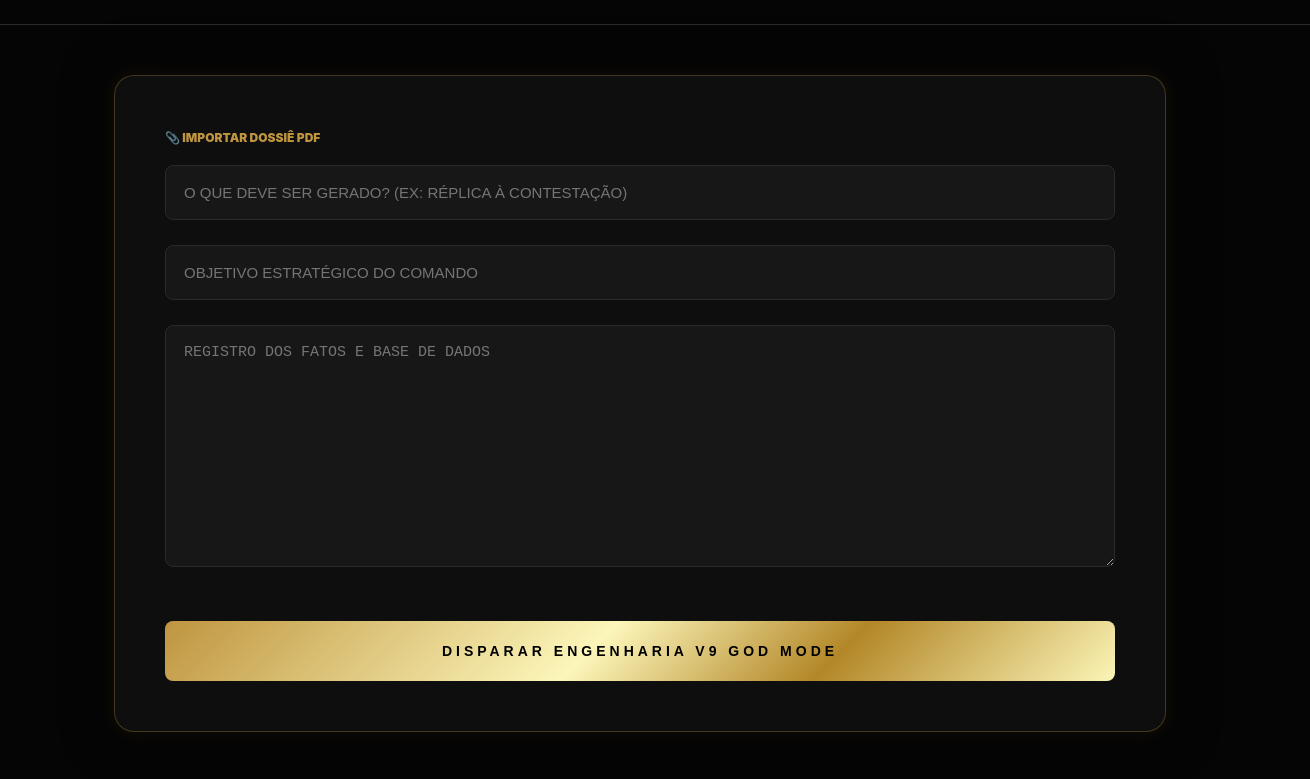
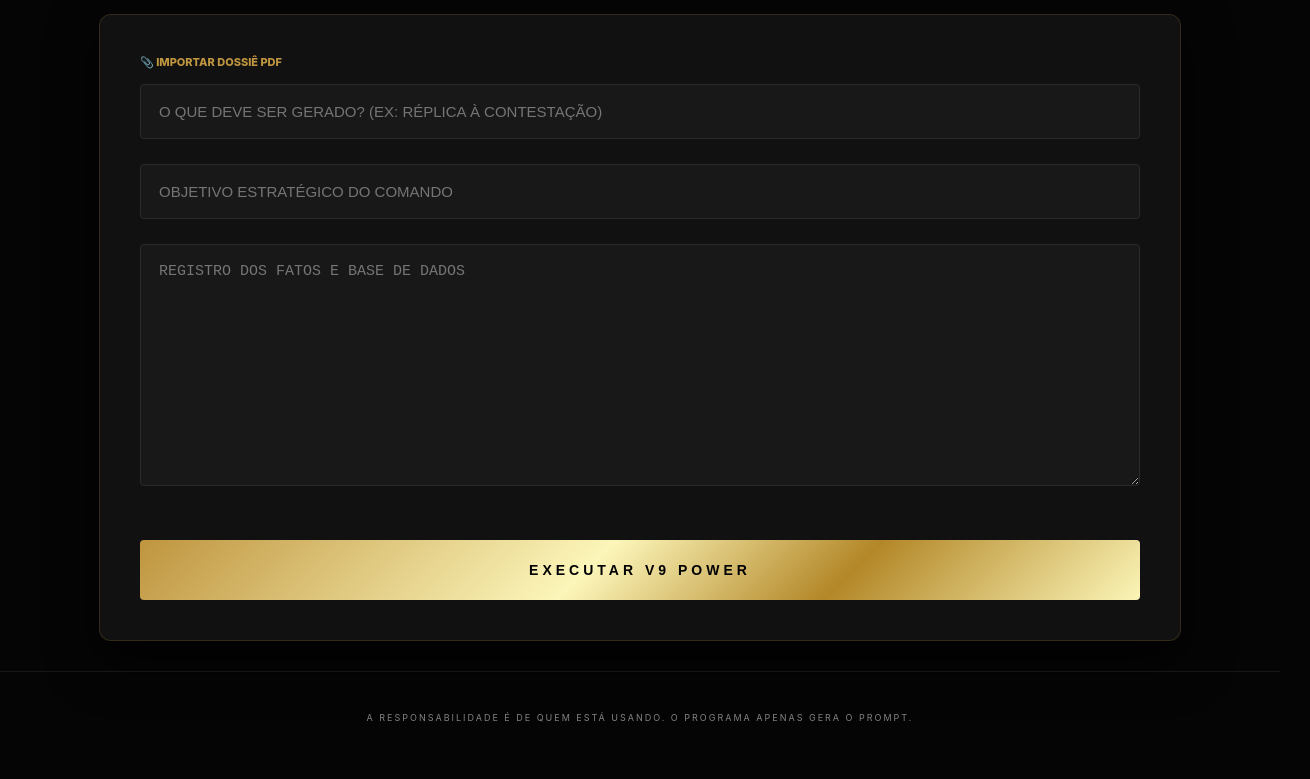
Before and after one commit to cassiakelly995-lab/meu-app, a plain HTML site: page v25.html in a window 1280 px wide. Shown: the part 72-851 px from the top of the page, 1310 px wide, since content can reach past the window. Drawn offline with Linux system fonts and the light colour scheme.

Commit message:
Update v25.html

```diff
--- a/v25.html
+++ b/v25.html
@@ -10,23 +10,20 @@
     <style>
         :root {
             --bg: #050505;
-            --card: rgba(15, 15, 15, 0.95);
+            --card: rgba(18, 18, 18, 0.98);
             --text: #ffffff;
             --gold: linear-gradient(135deg, #bf953f 0%, #fcf6ba 45%, #b38728 70%, #fbf5b7 100%);
             --border: #2a2a2a;
         }
         .light-mode {
             --bg: #fdfdfd;
-            --card: rgba(255, 255, 255, 0.9);
+            --card: rgba(255, 255, 255, 0.95);
             --text: #1a1a1a;
             --border: #e0e0e0;
         }
         body {
-            margin: 0;
-            background: var(--bg);
-            color: var(--text);
-            font-family: 'Inter', 'Segoe UI', sans-serif;
-            transition: all 0.4s ease;
+            margin: 0; background: var(--bg); color: var(--text);
+            font-family: 'Inter', sans-serif; transition: 0.4s;
             display: flex; flex-direction: column; min-height: 100vh;
         }
         #app-content, #revogado, #carregando { display: none; flex-grow: 1; flex-direction: column; align-items: center; justify-content: center; }
@@ -34,34 +31,28 @@
         .logo-v9 {
             font-size: 22px; font-weight: 900; letter-spacing: 8px;
             background: var(--gold); -webkit-background-clip: text; -webkit-text-fill-color: transparent;
-            text-transform: uppercase; margin-bottom: 10px;
+            text-transform: uppercase; margin: 30px 0;
         }
         .glass-panel {
-            background: var(--card);
-            width: 90%; max-width: 950px;
-            border-radius: 20px;
-            border: 1px solid rgba(191, 149, 63, 0.3);
-            padding: 50px;
-            box-shadow: 0 0 50px rgba(0,0,0,0.5), 0 0 20px rgba(191, 149, 63, 0.1);
-            backdrop-filter: blur(15px);
-            margin: 30px 0;
+            background: var(--card); width: 92%; max-width: 1000px;
+            border-radius: 12px; border: 1px solid rgba(191, 149, 63, 0.2);
+            padding: 40px; box-shadow: 0 20px 50px rgba(0,0,0,0.8);
+            backdrop-filter: blur(10px); margin-bottom: 30px;
         }
         .btn-supreme {
             width: 100%; background: var(--gold); color: #000; border: none;
-            padding: 22px; border-radius: 8px; font-weight: 900; cursor: pointer;
+            padding: 22px; border-radius: 4px; font-weight: 900; cursor: pointer;
             text-transform: uppercase; letter-spacing: 4px; font-size: 14px;
-            margin-top: 25px; transition: 0.3s ease;
+            margin-top: 25px;
         }
-        .btn-supreme:hover { transform: translateY(-3px); box-shadow: 0 10px 20px rgba(179, 135, 40, 0.3); }
         input, textarea {
-            width: 100%; background: rgba(128,128,128,0.08); border: 1px solid var(--border);
-            padding: 18px; border-radius: 8px; color: var(--text); font-size: 15px;
-            box-sizing: border-box; margin-bottom: 25px; outline: none; transition: 0.3s;
+            width: 100%; background: rgba(255,255,255,0.03); border: 1px solid var(--border);
+            padding: 18px; border-radius: 4px; color: var(--text); font-size: 15px;
+            box-sizing: border-box; margin-bottom: 25px; outline: none;
         }
-        input:focus { border-color: #bf953f; background: rgba(191, 149, 63, 0.05); }
-        .toggle-btn { position: fixed; top: 25px; right: 25px; background: none; border: 1px solid var(--border); color: var(--text); padding: 10px; border-radius: 10px; cursor: pointer; z-index: 100; }
-        footer { padding: 40px; text-align: center; font-size: 10px; opacity: 0.5; letter-spacing: 3px; line-height: 2; border-top: 1px solid var(--border); width: 100%; box-sizing: border-box; }
-        .pdf-label { color: #bf953f; font-weight: 900; cursor: pointer; font-size: 12px; margin-bottom: 20px; display: inline-block; text-transform: uppercase; }
+        .toggle-btn { position: absolute; top: 25px; right: 25px; background: none; border: 1px solid var(--border); color: var(--text); padding: 8px 15px; border-radius: 5px; cursor: pointer; font-size: 10px; letter-spacing: 1px; }
+        footer { padding: 40px; text-align: center; font-size: 9px; opacity: 0.5; letter-spacing: 2px; border-top: 1px solid var(--border); width: 100%; box-sizing: border-box; }
+        .pdf-link { color: #bf953f; font-weight: 800; cursor: pointer; font-size: 11px; text-transform: uppercase; display: block; text-align: left; margin-bottom: 15px; }
     </style>
 </head>
 <body>
@@ -70,41 +61,35 @@
 
 <div id="carregando">
     <div class="logo-v9">V9 POWER ELITE</div>
-    <div style="width: 50px; height: 2px; background: var(--gold); animation: pulse 1.5s infinite;"></div>
 </div>
 
 <div id="app-content">
-    <nav style="padding: 30px; border-bottom: 1px solid var(--border); width: 100%; text-align: center;">
-        <div class="logo-v9">V9 POWER ELITE</div>
-    </nav>
-    <main style="width: 100%; display: flex; flex-direction: column; align-items: center; padding: 20px; box-sizing: border-box;">
+    <div class="logo-v9">V9 POWER ELITE</div>
+    <main style="width: 100%; display: flex; flex-direction: column; align-items: center; padding: 0 20px; box-sizing: border-box;">
         <div class="glass-panel">
-            <span class="pdf-label" onclick="document.getElementById('pdf-up').click()">📎 IMPORTAR DOSSIÊ PDF</span>
+            <span class="pdf-link" onclick="document.getElementById('pdf-up').click()">📎 IMPORTAR DOSSIÊ PDF</span>
             <input type="file" id="pdf-up" accept="application/pdf" style="display:none" onchange="lerPDF(this)">
 
             <input type="text" id="gerado" placeholder="O QUE DEVE SER GERADO? (EX: RÉPLICA À CONTESTAÇÃO)">
             <input type="text" id="destino" placeholder="OBJETIVO ESTRATÉGICO DO COMANDO">
             <textarea id="fatos" rows="12" placeholder="REGISTRO DOS FATOS E BASE DE DADOS"></textarea>
 
-            <button class="btn-supreme" onclick="gerar()">DISPARAR ENGENHARIA V9 GOD MODE</button>
+            <button class="btn-supreme" onclick="gerar()">EXECUTAR V9 POWER</button>
 
-            <div id="res-box" style="display:none; margin-top:50px; border-top: 1px solid var(--border); padding-top: 30px;">
-                <div class="logo-v9" style="font-size: 12px; margin-bottom: 15px;">RESULTADO DE RIGOR MÁXIMO</div>
-                <textarea id="res" style="height:400px; background: rgba(0,0,0,0.2); border-color: #bf953f; color: #fcf6ba; font-family: 'Courier New', monospace;"></textarea>
-                <button class="btn-supreme" onclick="baixar()">EXPORTAR PARA MICROSOFT WORD (.DOC)</button>
+            <div id="res-box" style="display:none; margin-top:40px;">
+                <textarea id="res" style="height:400px; border-color: #bf953f; color: #fcf6ba;" readonly></textarea>
+                <button class="btn-supreme" onclick="baixar()">BAIXAR EM WORD (.DOC)</button>
             </div>
         </div>
     </main>
     <footer>
-        CÁSSIA PROMPT ® | VERSÃO V9 POWER ELITE EDITION<br>
-        A RESPONSABILIDADE É EXCLUSIVA DO USUÁRIO. O PROGRAMA APENAS GERA O PROMPT.
+        A RESPONSABILIDADE É DE QUEM ESTÁ USANDO. O PROGRAMA APENAS GERA O PROMPT.
     </footer>
 </div>
 
 <div id="revogado">
     <div class="logo-v9">V9 POWER ELITE</div>
-    <h1 style="color:#bf953f; letter-spacing:5px;">ACESSO BLOQUEADO</h1>
-    <p style="opacity:0.6;">LICENÇA NÃO LOCALIZADA OU EXPIRADA.</p>
+    <h1 style="color:#bf953f;">ACESSO BLOQUEADO</h1>
 </div>
 
 <script>
@@ -113,26 +98,25 @@
     const database = firebase.database();
     const userId = new URLSearchParams(window.location.search).get('id');
 
-    function entrar() {
+    function abrir() {
         document.getElementById('carregando').style.display = 'none';
         document.getElementById('app-content').style.display = 'flex';
-        document.getElementById('revogado').style.display = 'none';
     }
 
-    // BYPASS DRA NATÁLIA E DRA HELEN (2.5 segundos para garantir)
-    let autoLogin = setTimeout(() => { entrar(); }, 2500);
+    // BYPASS DE SEGURANÇA PARA DRA NATÁLIA E HELEN
+    let timeout = setTimeout(() => { abrir(); }, 2000);
 
     if (userId) {
         database.ref('usuarios/' + userId).on('value', (snap) => {
-            clearTimeout(autoLogin);
+            clearTimeout(timeout);
             const data = snap.val();
-            if (data && data.status === 'ativo') { entrar(); }
+            if (data && data.status === 'ativo') { abrir(); }
             else if (data && data.status === 'revogado') {
                 document.getElementById('carregando').style.display = 'none';
                 document.getElementById('revogado').style.display = 'flex';
-            } else { entrar(); } // Se houver erro ou não existir, deixa entrar pelo bypass
+            } else { abrir(); }
         });
-    } else { clearTimeout(autoLogin); entrar(); }
+    } else { clearTimeout(timeout); abrir(); }
 
     async function lerPDF(input) {
         const file = input.files[0];
@@ -147,16 +131,14 @@
                 text += content.items.map(s => s.str).join(" ") + "\n";
             }
             document.getElementById('fatos').value = text;
-            alert("V9: PDF processado com rigor máximo.");
         };
         reader.readAsArrayBuffer(file);
     }
 
     function gerar() {
-        const p = `### [ORDEM V9 POWER ELITE - GOD MODE] ###\n\nGERAR: ${document.getElementById('gerado').value}\nFOCO: ${document.getElementById('destino').value}\n\n[INSTRUÇÃO DE RIGOR MÁXIMO]:\n- Utilize jurisprudência vinculante e legislação vigente.\n- Proibido qualquer tipo de alucinação ou invenção.\n- Estrutura jurídica de alta performance.\n\n[BASE DE FATOS]:\n${document.getElementById('fatos').value}`;
+        const p = `### [ORDEM V9 POWER ELITE - RIGOR MÁXIMO] ###\n\n1. GERAR: ${document.getElementById('gerado').value}\n2. OBJETIVO: ${document.getElementById('destino').value}\n\n[FATOS]:\n${document.getElementById('fatos').value}`;
         document.getElementById('res').value = p;
         document.getElementById('res-box').style.display = 'block';
-        window.scrollTo({top: document.body.scrollHeight, behavior: 'smooth'});
     }
 
     function baixar() {
```
